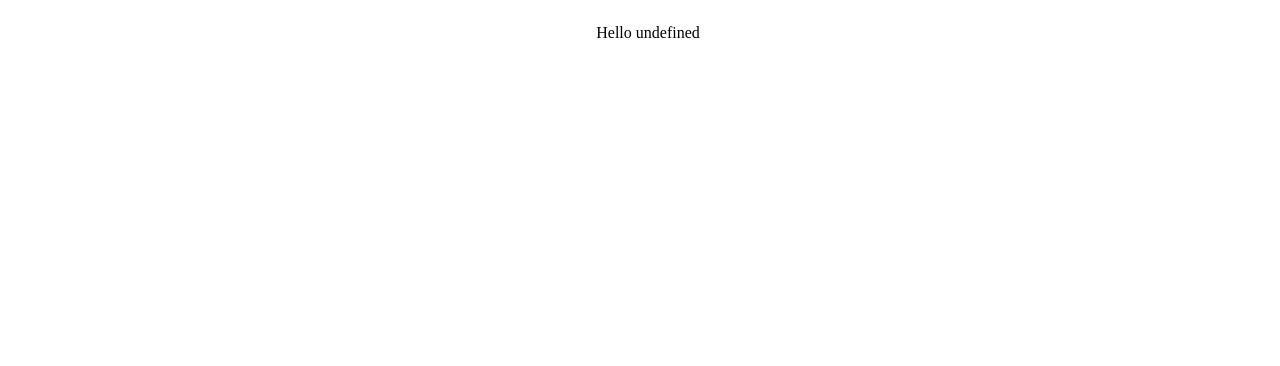
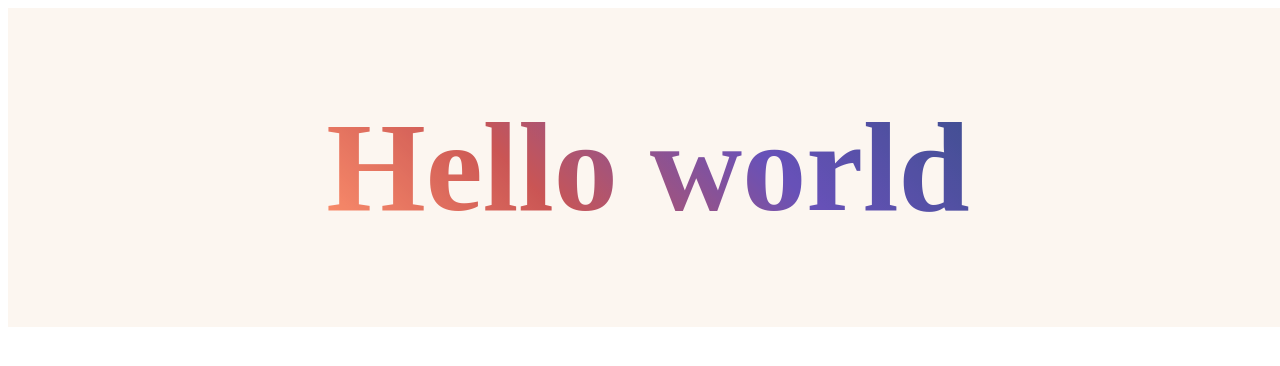
Before and after one commit to mikemaccana/serverless-starter-kit, a Svelte app: page / in a window 1280 px wide. Shown: the top 366 px of the page. Built offline with nearby package versions, Linux system fonts and the light colour scheme; the HTML template or start-up script is replaced by a standard one.

Commit message:
Make proper Hello world screen

```diff
--- a/public/css/global.css
+++ b/public/css/global.css
@@ -18,7 +18,7 @@ html, body {
 body {
 	color: #333;
 	margin: 0;
-	padding: 8px;
+	padding: 0;
 	box-sizing: border-box;
 	font-family: -apple-system, BlinkMacSystemFont, "Segoe UI", Roboto, Oxygen-Sans, Ubuntu, Cantarell, "Helvetica Neue", sans-serif;
 }
--- a/src/frontend/App.svelte
+++ b/src/frontend/App.svelte
@@ -3,7 +3,7 @@
 </script>
 
 <main>
-	<p>Hello {name}</p>
+	<h1>Hello {name}</h1>
 </main>
 
 <style>
@@ -13,11 +13,18 @@
 		height: -webkit-fill-available;
 		align-content: center;
 		justify-items: center;
+		background-color: #FCF6F0;
 	}
 
-	p {
+	h1 {
 		text-align: center;
-		grid-area: 1 / 1 / 2 / 3;
+		color: #ff784b;
+		font-size: 96pt;
+		background-clip: text;
+		-webkit-background-clip: text;
+		-webkit-text-fill-color: transparent;
+		background-image: linear-gradient(45deg, #ff784b 0%, #be2e2e 33%, #4328ab 66%, #0f2677 100%);
+		opacity: 0.8;
 	}
 
 </style>
--- a/src/frontend/main.ts
+++ b/src/frontend/main.ts
@@ -2,7 +2,9 @@ import App from "./App.svelte";
 
 const app = new App({
   target: document.body,
-  props: {},
+  props: {
+    name: "world",
+  },
 });
 
 export default app;
```
